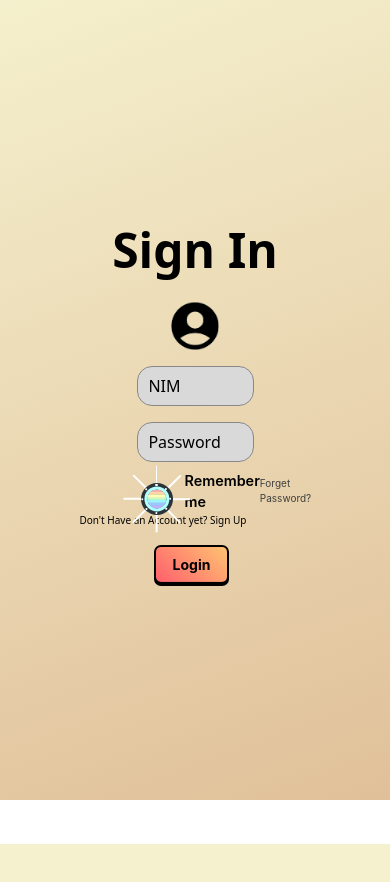
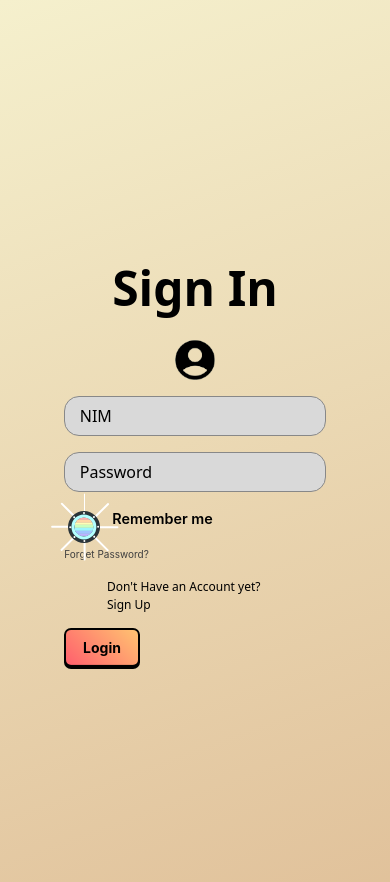
Before and after one commit to D4V1DYL/Bi-Friends-FE, a React (Vite) app: page / in a window 390 px wide. Shown: the top 882 px of the page. Before the commit the page ends 844 px from the top, so only its background shows below. Built offline with nearby package versions, Linux system fonts and the light colour scheme.

Commit message:
Update login register
Lebih responsif

```diff
--- a/src/LoginFolder/LoginPage.css
+++ b/src/LoginFolder/LoginPage.css
@@ -172,19 +172,6 @@ body.LoginPage {
   color: black;
 }
 
-.Button_Box{
-  display: flex;
-  justify-content: left;
-  margin-left: 2%;
-  width: 62%;
-}
-.ButtonBox{
-  display: flex;
-  justify-content: center;
-  width: 110px;
-  margin-top: 1.2rem;
-}
-
 .fancy-button {
   --button_radius: 0.5em;
   --button_color: #e8e8e8;
@@ -229,8 +216,70 @@ body.LoginPage {
   .AllImg {
     display: none;
   }
-  #TheTemplate_Login, .container1 {
+  #TheTemplate_Login, .container1 , #TheBox_Log{
     justify-content: center;
     height: 800px;
+    width: auto;
   }
 }
+
+
+
+@media (max-width: 768px) {
+  #TheTemplate_Login {
+    flex-direction: column;
+    align-items: center;
+    justify-content: center;
+    padding: 1rem;
+    height: 920px;
+  }
+
+  .container1 {
+    width: 100%;
+    height: auto;
+    justify-content: center;
+    padding: 1rem;
+  }
+
+  .TheBox_Log {
+    width: 90%;
+    margin: 0;
+    padding: 2rem 1rem;
+  }
+
+  .Txt_Input_Box_Log {
+    width: 100%;
+  }
+
+  .RememberBox_ForgetPassword_Box {
+    width: 100%;
+    flex-direction: column;
+    gap: 0.5rem;
+    align-items: flex-start;
+  }
+
+  .DirectToRegister_Box {
+    width: 100%;
+    justify-content: center;
+    margin: 1rem 0;
+  }
+
+  .DirectToRegister {
+    margin: 0;
+    font-size: 0.75rem;
+  }
+
+  .Button_Box {
+    width: 100%;
+    justify-content: center;
+    margin-left: 0;
+  }
+
+  .ButtonBox {
+    width: auto;
+  }
+
+  #BlueBg, #SL, #TheImage {
+    display: none;
+  }
+}
--- a/src/RegisterFolder/RegisterPage.css
+++ b/src/RegisterFolder/RegisterPage.css
@@ -278,3 +278,79 @@ input::-ms-input-placeholder { /* Edge */
 .RegisterBtn:active .button_top {
   transform: translateY(0);
 }
+
+
+
+
+
+@media (max-width: 768px) {
+  #TheTemplate {
+    flex-direction: column;
+    align-items: center;
+    justify-content: center;
+    padding-right: 1rem;
+    height: 920px;
+    /* height: auto; */
+  }
+
+  .boxwrap {
+    width: 100%;
+    margin: 2rem 0;
+  }
+
+  .TheBox {
+    width: 100%;
+    margin: 0;
+    padding: 1.5rem 1rem;
+  }
+
+  .Txt_Input_Box {
+    width: 100%;
+  }
+
+  .RadioBox {
+    flex-direction: column;
+    align-items: flex-start;
+    width: 100%;
+    font-size: 0.95rem;
+    gap: 0.4rem;
+  }
+
+  .DTL_Box {
+    justify-content: center;
+    margin-left: 0;
+    width: 100%;
+  }
+
+  .DirectToLogin {
+    font-size: 0.75rem;
+    margin: 0;
+    text-align: center;
+  }
+
+  .RegisterBox {
+    width: 100%;
+    margin-left: 0;
+    justify-content: center;
+  }
+
+  .RegisterBtn {
+    width: 80%;
+    font-size: 1rem;
+  }
+
+  .RegisterBtn .button_top {
+    padding: 0.5em 1.2em;
+    font-size: 1rem;
+  }
+
+  #icon {
+    margin-bottom: 1rem;
+    width: 2.5rem;
+    height: 2.5rem;
+  }
+
+  .RegisterTxt {
+    font-size: 2rem;
+  }
+}
```
Also changed, not shown: 1 other file (tests, documents, lock files or other folders).
